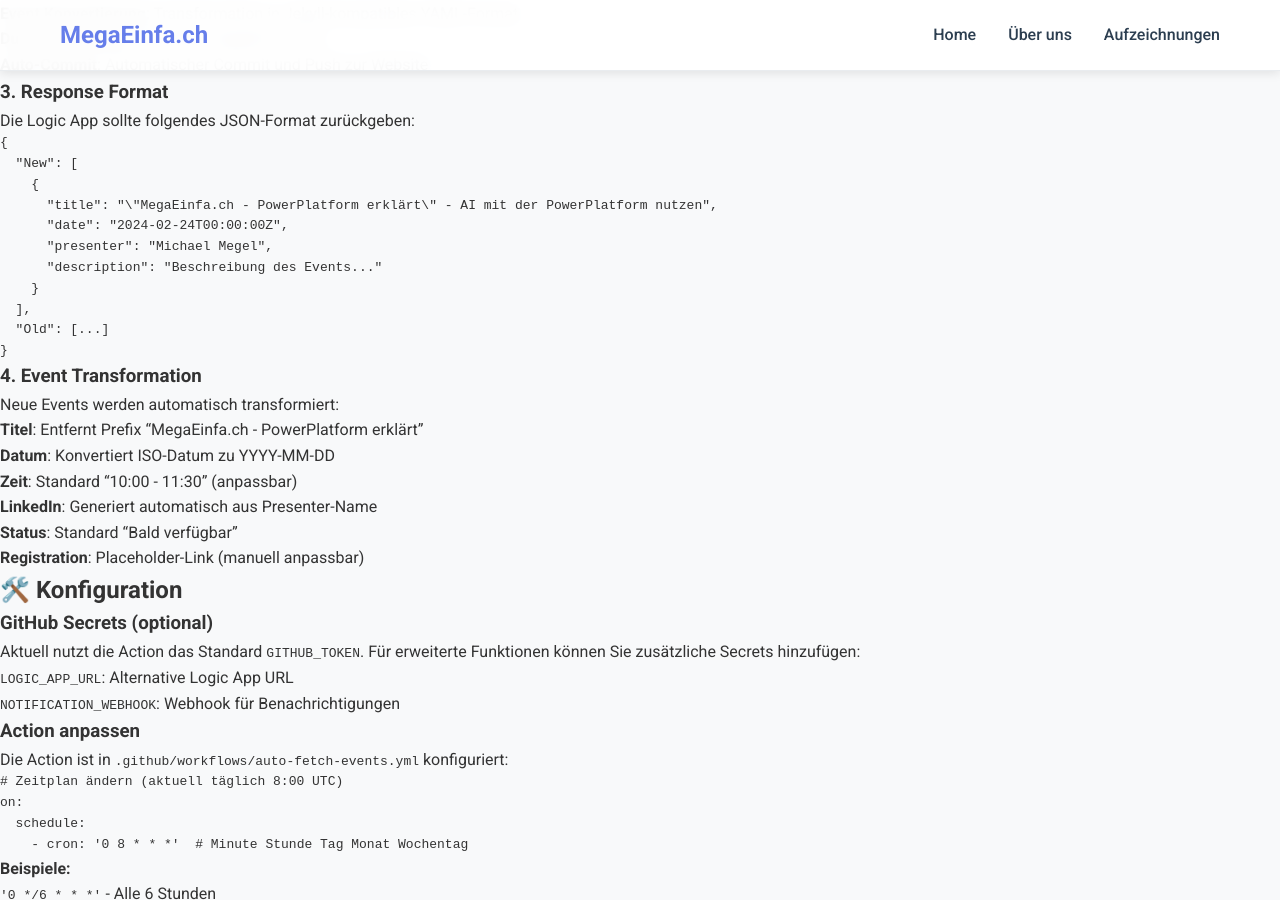
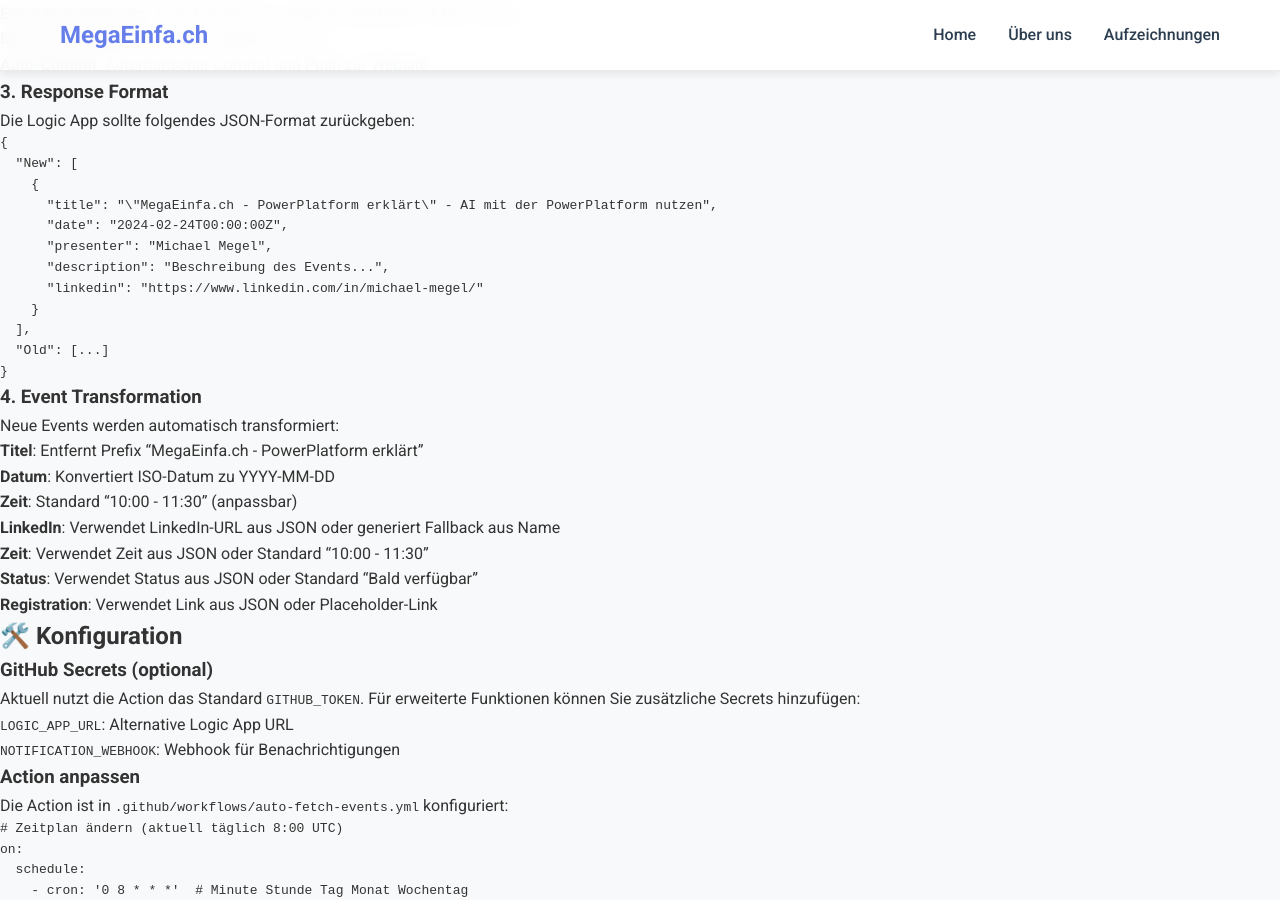
Before and after one commit to MarceLehmann/MegaEinfa.ch, a Jekyll site: the page built from AUTOMATION.md, in a window 1280 px wide and 900 px high, scrolled down 394 px. Built offline with Jekyll 4.4.1, drawn with Linux system fonts in a browser that asks for light colours; our own code applies the rules of GitHub Pages for plain Markdown files; some of the changed text lies outside the part shown.

Commit message:
Add files via upload

```diff
--- a/AUTOMATION.md
+++ b/AUTOMATION.md
@@ -32,7 +32,8 @@ Die Logic App sollte folgendes JSON-Format zurückgeben:
       "title": "\"MegaEinfa.ch - PowerPlatform erklärt\" - AI mit der PowerPlatform nutzen",
       "date": "2024-02-24T00:00:00Z",
       "presenter": "Michael Megel",
-      "description": "Beschreibung des Events..."
+      "description": "Beschreibung des Events...",
+      "linkedin": "https://www.linkedin.com/in/michael-megel/"
     }
   ],
   "Old": [...]
@@ -46,9 +47,10 @@ Neue Events werden automatisch transformiert:
 - **Titel**: Entfernt Prefix "MegaEinfa.ch - PowerPlatform erklärt"
 - **Datum**: Konvertiert ISO-Datum zu YYYY-MM-DD
 - **Zeit**: Standard "10:00 - 11:30" (anpassbar)
-- **LinkedIn**: Generiert automatisch aus Presenter-Name
-- **Status**: Standard "Bald verfügbar"
-- **Registration**: Placeholder-Link (manuell anpassbar)
+- **LinkedIn**: Verwendet LinkedIn-URL aus JSON oder generiert Fallback aus Name
+- **Zeit**: Verwendet Zeit aus JSON oder Standard "10:00 - 11:30"
+- **Status**: Verwendet Status aus JSON oder Standard "Bald verfügbar"
+- **Registration**: Verwendet Link aus JSON oder Placeholder-Link
 
 ## 🛠️ Konfiguration
 
@@ -121,8 +123,8 @@ Erweitern Sie das JSON um zusätzliche Felder:
       "date": "2024-02-24T00:00:00Z",
       "presenter": "Name",
       "description": "Description",
+      "linkedin": "https://www.linkedin.com/in/presenter-name/", // LinkedIn-URL aus Logic App
       "time": "14:00 - 15:30",        // Optionale Zeit
-      "linkedin": "https://...",       // Optionaler LinkedIn-Link
       "registration_link": "https://", // Optionaler Anmelde-Link
       "status": "Anmeldung offen"     // Optionaler Status
     }
```
